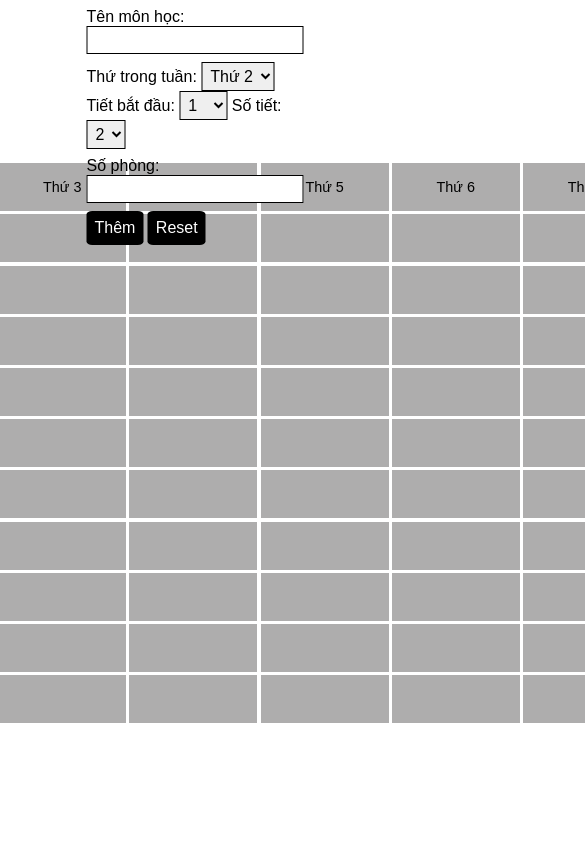
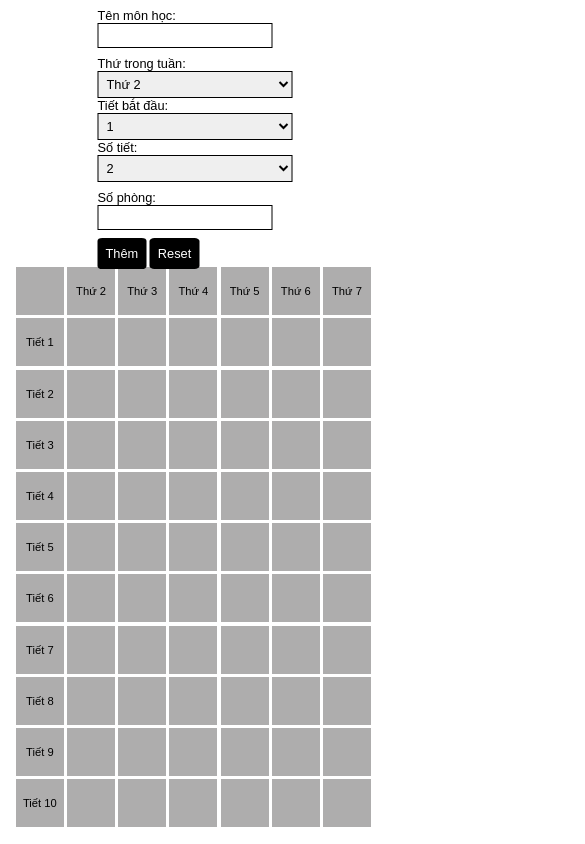
Before and after one commit to thientranreal/schedule_generate, a plain HTML site: page index.html in a window 390 px wide. Shown: the top 844 px of the page, 585 px wide, since content can reach past the window. Drawn offline with Linux system fonts and the light colour scheme.

Commit message:
add responsive

```diff
--- a/index.html
+++ b/index.html
@@ -18,7 +18,7 @@
                 <input type="text" id="subject_title">
             </div>
 
-            <div class="input_field">
+            <div class="input_field" id="time">
                 <label for="week_day">Thứ trong tuần: </label>
                 <select id="week_day">
                     <option value="2">Thứ 2</option>
--- a/src/css/style.css
+++ b/src/css/style.css
@@ -52,3 +52,27 @@ input, select {
     display: flex;
     justify-content: center;
 }
+@media screen and (max-width: 874px) {
+    #input_data {
+        font-size: 0.8rem;
+    }
+    #time {
+        display: flex;
+        flex-direction: column;
+    }
+    #show_schedule {
+        padding-top: 15rem;
+    }
+    .row {
+        width: 6rem;
+    }
+}
+@media screen and (max-width: 400px) {
+    .row {
+        width: 3rem;
+        font-size: 0.7rem;
+    }
+    #show_schedule {
+        padding-top: 16.5rem;
+    }
+}
--- a/src/js/script.js
+++ b/src/js/script.js
@@ -161,7 +161,12 @@ $(document).ready(function() {
     function makeSchedule(time_array, subject_title) {
         let $show_schedule = $wrapper.find('#show_schedule');
         let $col = $show_schedule.find('.col');
-        let index, $row, $current_col, margin = 0.2 /*rem*/, height = 3 /*rem*/, new_height;
+        let index, $row, new_height;
+
+        // get height, margin from current size
+        $row = getComputedStyle(document.querySelector('.row'));
+        let height = Number($row.height.replace('px', ''));
+        let margin = Number($row.marginBottom.replace('px', ''));
 
         for (let time of time_array) {
             // if time is show on schedule then exit
@@ -170,10 +175,9 @@ $(document).ready(function() {
             }
             // get week day of time then minus 1 for the index of col
             index = time.getWeekday() - 1;
-            $current_col = $col.eq(index);
 
             // get row of the current column
-            $row = $current_col.find('.row');
+            $row = $col.eq(index).find('.row');
             // make the period on schedule disappear
             for (index = time.getClass_start() + 1; index <= time.getClass_end(); index++) {
                 $row.eq(index).css({
@@ -185,7 +189,7 @@ $(document).ready(function() {
             index = time.getClass_end() - time.getClass_start() + 1;
             new_height = height * index + margin * (index - 1);
             $row.eq(time.getClass_start()).css({
-                'height' : `${new_height}rem`,
+                'height' : `${new_height}px`,
                 'background-color' : '#8EE4AF',
                 'color' : '#05386B'
             }).html(`${subject_title}\nPhòng: ${time.getRoom_number()}`);
```
